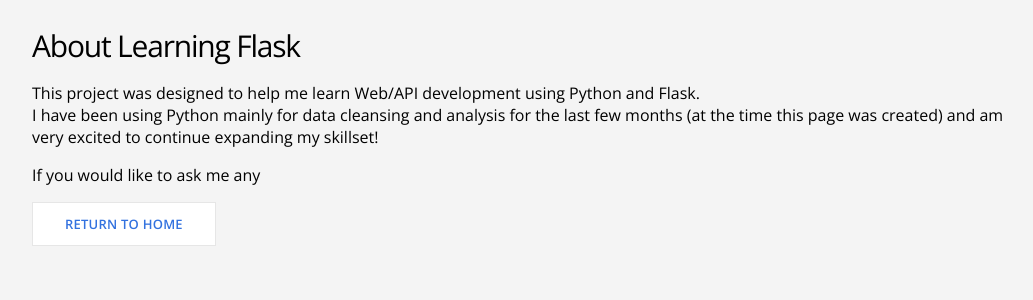
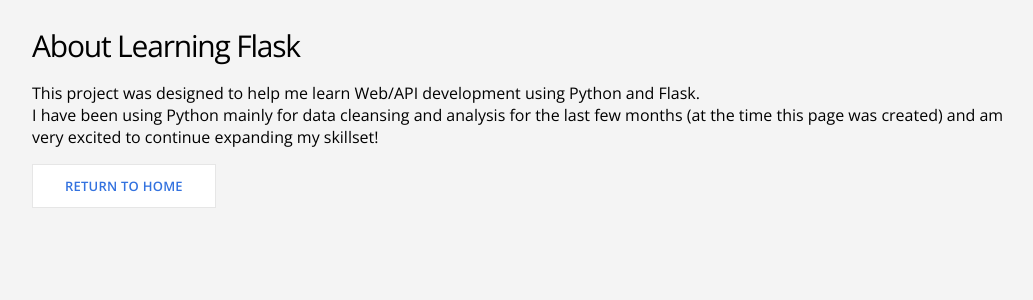
Before and after one commit to herodionem/learning-flask, a Flask app: page /about/ in a window 1280 px wide. Shown: the part 75-375 px from the top of the page, without its empty margins (108-1141 px from the left). Run offline with Flask 2, Linux system fonts and the light colour scheme; some libraries are stand-ins or nearby versions.

Commit message:
copy error

```diff
--- a/templates/about.html
+++ b/templates/about.html
@@ -8,7 +8,6 @@
 		<p>This project was designed to help me learn Web/API development using Python and Flask.
 			<br>I have been using Python mainly for data cleansing and analysis for the last few months (at the time this page was created) and am very excited to continue expanding my skillset!
 		</p>
-		<p>If you would like to ask me any</p>
 
 		<div class="section-content">
 			<a href="{{ url_for('index') }}" class="btn-secondary">Return to Home</a>
```
